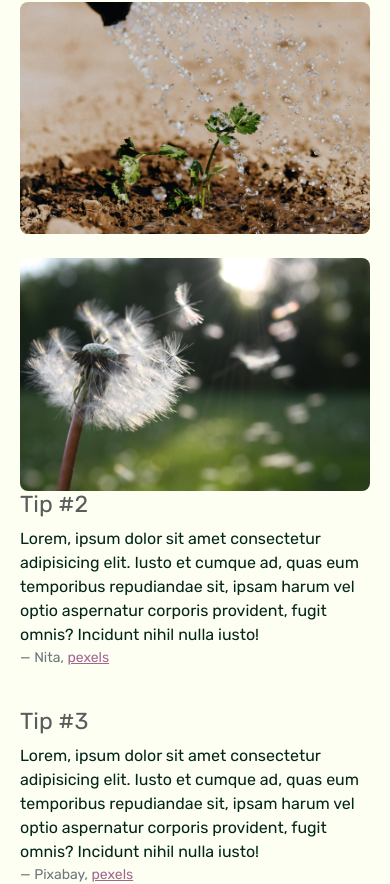
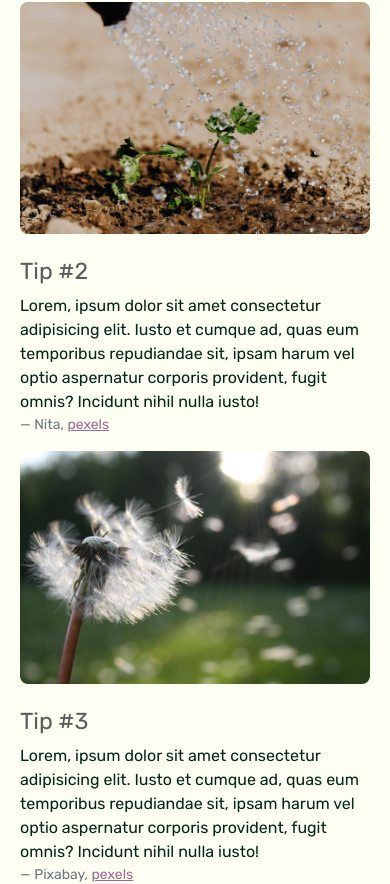
Before and after one commit to kathcas/seg3125_project1, a website: page tips.html in a window 390 px wide. Shown: the part 624-1508 px from the top of the page. Drawn offline with nearby package versions, Linux system fonts and the light colour scheme.

Commit message:
Fixed mobile compatbility for tips

```diff
--- a/tips.html
+++ b/tips.html
@@ -80,13 +80,16 @@
                 </div>
             </div>
             <div class="row justify-content-center p-2 my-2">
-                <div class="col-md-3">
+                <div class="d-none d-md-block col-md-3">
                     <img src="/assets/Nita.jpg" alt="" class="img-fluid rounded-3">
                 </div>
                 <div class="col-md-8">
                     <h3 class="text-muted">Tip #2</h3>
                     <p class="text-dark">Lorem, ipsum dolor sit amet consectetur adipisicing elit. Iusto et cumque ad, quas eum temporibus repudiandae sit, ipsam harum vel optio aspernatur corporis provident, fugit omnis? Incidunt nihil nulla iusto!</p>
                     <figcaption class="blockquote-footer">Nita, <a href="https://www.pexels.com/photo/white-dandelion-flower-shallow-focus-photography-54300/">pexels</a></figcaption>
+                </div>
+                <div class="d-block d-md-none">
+                    <img src="/assets/Nita.jpg" alt="" class="img-fluid rounded-3">
                 </div>
             </div>
             <div class="row justify-content-center p-2 my-2">
```
